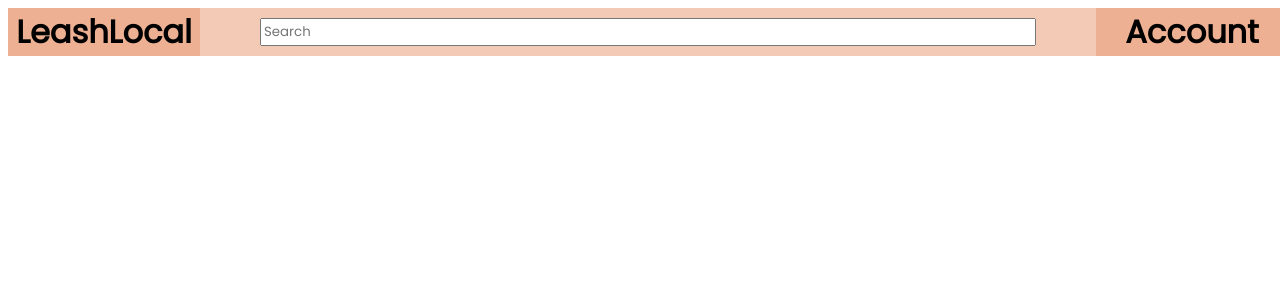
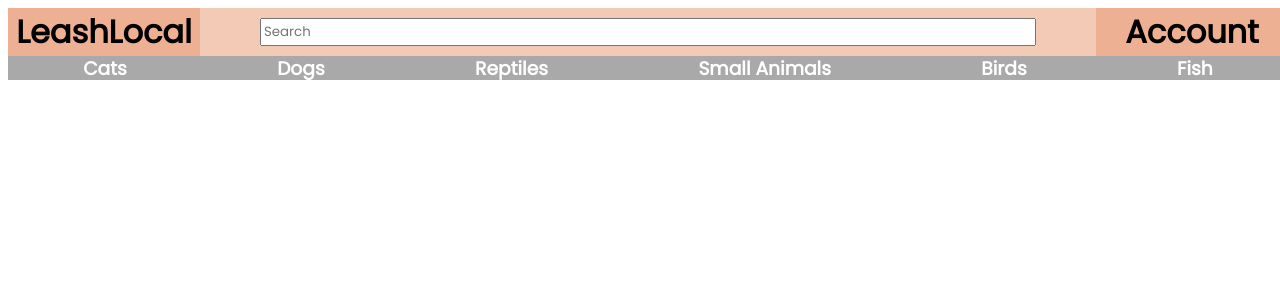
Before and after one commit to DanielPichette/DevCodeCampCapstone-FE-REACT, a React (Create React App) app in the folder capstonefrontend/: page / in a window 1280 px wide. Shown: the top 300 px of the page. Built offline with nearby package versions, Linux system fonts and the light colour scheme.

Commit message:
added some basic css and content to the navigation component

```diff
--- a/capstonefrontend/src/components/Header/header.css
+++ b/capstonefrontend/src/components/Header/header.css
@@ -40,5 +40,6 @@
     display: grid;
     width: 60vw;
     height: 2.7vh;
+    color: rgb(53, 116, 158);
 
 }
--- a/capstonefrontend/src/components/NavigationBar/navigation.css
+++ b/capstonefrontend/src/components/NavigationBar/navigation.css
@@ -0,0 +1,15 @@
+.NavigationBody{
+    display: grid;
+    grid-template-columns: auto auto auto auto auto auto ;
+    grid-template-rows: auto;
+    background-color: rgb(169, 169, 169);
+    color: white;
+    height: 3vh;
+    width: 100vw;
+}
+.NavigationBody div{
+    display: grid;
+    place-content: center;
+    height: 3vh;
+
+}
--- a/capstonefrontend/src/components/NavigationBar/navigation.jsx
+++ b/capstonefrontend/src/components/NavigationBar/navigation.jsx
@@ -0,0 +1,38 @@
+import React from 'react';
+import './navigation.css'
+
+
+
+function Navigation(props){
+    return (
+            <div class='NavigationBody'>
+                <div>
+                    <h3>Cats</h3>
+                </div>
+
+                <div>
+                    <h3>Dogs</h3>
+                </div>
+
+                <div>
+                    <h3>Reptiles</h3>
+                </div>
+
+                <div>
+                    <h3>Small Animals</h3>
+                </div>
+
+                <div>
+                    <h3>Birds</h3>
+                </div>
+
+                <div>
+                    <h3>Fish</h3>
+                </div>
+
+            </div>
+    );
+
+}
+
+export default Navigation;
--- a/capstonefrontend/src/components/app.css
+++ b/capstonefrontend/src/components/app.css
@@ -1,4 +1,5 @@
 @import url('https://fonts.googleapis.com/css2?family=Poppins&display=swap');
 
 *{
-    font-family: 'Poppins', sans-serif; }
+    font-family: 'Poppins', sans-serif;
+}
--- a/capstonefrontend/src/components/app.jsx
+++ b/capstonefrontend/src/components/app.jsx
@@ -1,14 +1,19 @@
 import React, { Component } from 'react';
 import './app.css'
 import Header from './Header/header';
+import Navigation from './NavigationBar/navigation';
 
 class App extends Component {
     state = { }
     render() {
         return (
             <div className="MainWrapper">
+
                 <div>
                     <Header/>
+                </div>
+                <div>
+                    <Navigation/>
                 </div>
 
             </div>
```
